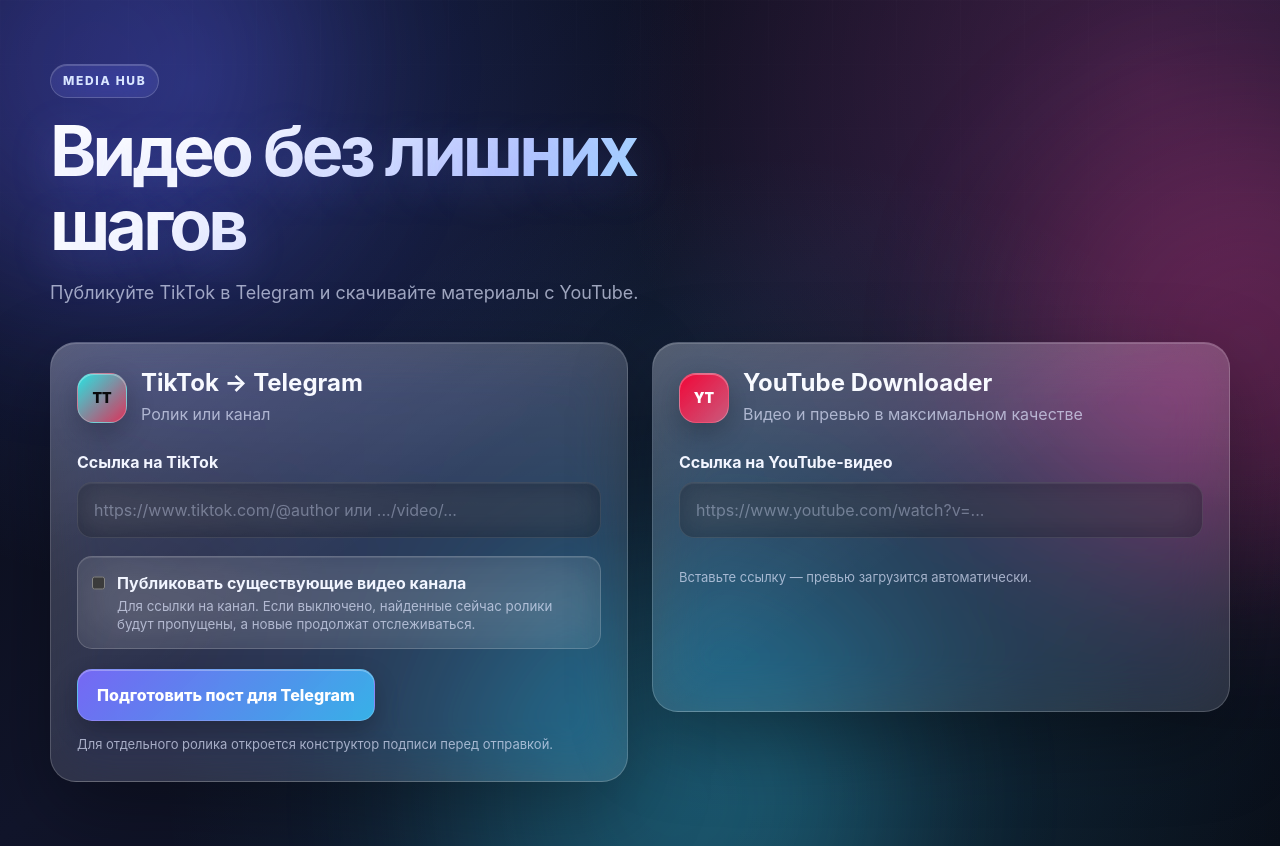
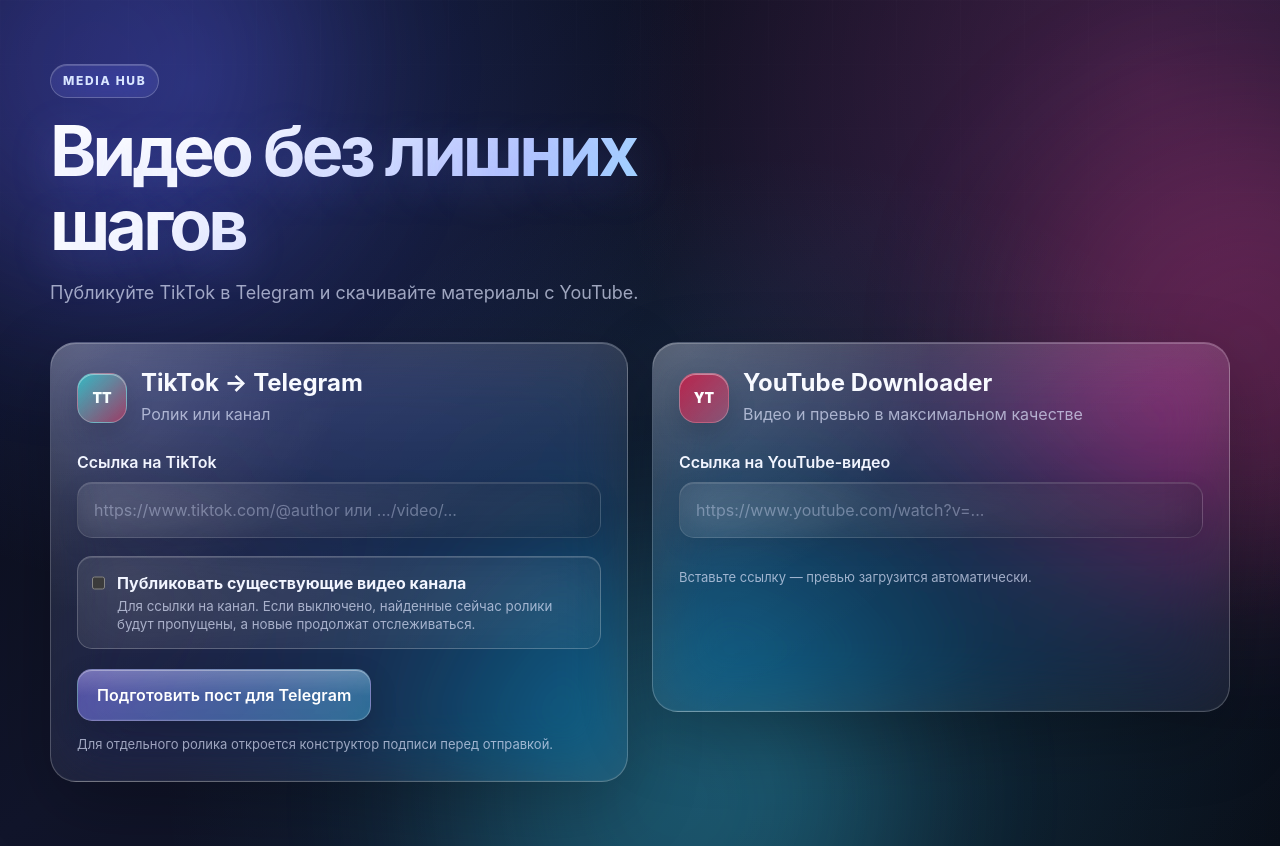
Before and after one commit to alexeygasenko/TktkToTg, a Python web app: template app/templates/index.html in a window 1280 px wide. Run offline with Jinja, Linux system fonts and the light colour scheme; the template is opened without the code that fills it, so the values that code supplies are empty.

Commit message:
Refine liquid glass styling

```diff
--- a/app/static/style.css
+++ b/app/static/style.css
@@ -1,16 +1,16 @@
 :root {
   color-scheme: dark;
   --bg: #080a14;
-  --glass: rgba(255, 255, 255, .09);
-  --glass-strong: rgba(255, 255, 255, .14);
-  --line: rgba(255, 255, 255, .18);
-  --line-soft: rgba(255, 255, 255, .1);
+  --glass: rgba(255, 255, 255, .045);
+  --glass-strong: rgba(255, 255, 255, .085);
+  --line: rgba(255, 255, 255, .22);
+  --line-soft: rgba(255, 255, 255, .13);
   --text: #f8faff;
   --muted: rgba(226, 232, 255, .68);
   --accent: #8b7cff;
   --accent-two: #4edcff;
   --accent-hover: #a59aff;
-  --shadow: 0 28px 80px rgba(0, 0, 0, .34);
+  --shadow: 0 24px 70px rgba(0, 0, 0, .25);
 }
 
 * { box-sizing: border-box; }
@@ -91,9 +91,12 @@
 
 .card, .caption-preview, .youtube-result, .check-row, video {
   border: 1px solid var(--line);
-  box-shadow: inset 0 1px rgba(255, 255, 255, .16), var(--shadow);
-  backdrop-filter: blur(28px) saturate(155%);
-  -webkit-backdrop-filter: blur(28px) saturate(155%);
+  box-shadow:
+    inset 0 1px rgba(255, 255, 255, .22),
+    inset 0 -1px rgba(255, 255, 255, .035),
+    var(--shadow);
+  backdrop-filter: blur(34px) saturate(175%);
+  -webkit-backdrop-filter: blur(34px) saturate(175%);
 }
 
 .card {
@@ -102,30 +105,31 @@
   padding: 26px;
   border-radius: 26px;
   background:
-    linear-gradient(145deg, rgba(255, 255, 255, .14), rgba(255, 255, 255, .045) 50%),
+    radial-gradient(circle at 5% 0%, rgba(255, 255, 255, .16), transparent 38%),
+    linear-gradient(145deg, rgba(255, 255, 255, .075), rgba(255, 255, 255, .018) 55%),
     var(--glass);
 }
 .card::before {
   content: "";
   position: absolute;
   inset: 0 0 auto;
-  height: 45%;
-  background: linear-gradient(180deg, rgba(255, 255, 255, .09), transparent);
+  height: 38%;
+  background: linear-gradient(180deg, rgba(255, 255, 255, .08), transparent);
   pointer-events: none;
 }
 .card > * { position: relative; }
 
-label { display: block; margin-bottom: 8px; color: #f2f5ff; font-weight: 700; }
+label { display: block; margin-bottom: 8px; color: #f2f5ff; font-weight: 600; }
 input, textarea {
   width: 100%;
   border: 1px solid var(--line-soft);
   border-radius: 15px;
-  background: rgba(5, 8, 20, .34);
-  box-shadow: inset 0 1px 1px rgba(255, 255, 255, .08);
+  background: linear-gradient(145deg, rgba(255, 255, 255, .055), rgba(5, 8, 20, .18));
+  box-shadow: inset 0 1px rgba(255, 255, 255, .11), 0 8px 24px rgba(0, 0, 0, .08);
   color: var(--text);
   font: inherit;
   outline: none;
-  backdrop-filter: blur(15px);
+  backdrop-filter: blur(22px) saturate(150%);
   transition: border-color .2s, box-shadow .2s, background .2s;
 }
 input { padding: 15px 16px; margin-bottom: 16px; }
@@ -133,8 +137,8 @@
 input::placeholder, textarea::placeholder { color: rgba(220, 228, 255, .38); }
 input:focus, textarea:focus {
   border-color: rgba(113, 217, 255, .72);
-  background: rgba(10, 14, 32, .5);
-  box-shadow: 0 0 0 4px rgba(78, 220, 255, .11), inset 0 1px rgba(255, 255, 255, .1);
+  background: linear-gradient(145deg, rgba(255, 255, 255, .085), rgba(8, 12, 30, .22));
+  box-shadow: 0 0 0 4px rgba(78, 220, 255, .09), inset 0 1px rgba(255, 255, 255, .16);
 }
 
 button, .button, .secondary {
@@ -143,20 +147,46 @@
   align-items: center;
   min-height: 48px;
   padding: 13px 19px;
-  border: 1px solid rgba(255, 255, 255, .18);
+  position: relative;
+  overflow: hidden;
+  border: 1px solid rgba(255, 255, 255, .26);
   border-radius: 15px;
-  box-shadow: inset 0 1px rgba(255, 255, 255, .3), 0 10px 25px rgba(0, 0, 0, .22);
+  box-shadow:
+    inset 0 1px rgba(255, 255, 255, .34),
+    inset 0 -1px rgba(255, 255, 255, .06),
+    0 10px 28px rgba(0, 0, 0, .15);
   color: white;
   font: inherit;
-  font-weight: 800;
+  font-weight: 600;
+  letter-spacing: .005em;
   text-decoration: none;
   cursor: pointer;
-  transition: transform .18s, box-shadow .18s, background .18s;
+  backdrop-filter: blur(24px) saturate(180%);
+  -webkit-backdrop-filter: blur(24px) saturate(180%);
+  transition: transform .18s, box-shadow .18s, background .18s, border-color .18s;
 }
-button, .button { background: linear-gradient(135deg, rgba(123, 107, 255, .94), rgba(58, 196, 255, .86)); }
-button:hover, .button:hover { transform: translateY(-2px); box-shadow: inset 0 1px rgba(255, 255, 255, .36), 0 15px 34px rgba(65, 160, 255, .27); }
-.secondary { background: rgba(255, 255, 255, .09); color: var(--text); }
-.secondary:hover { background: rgba(255, 255, 255, .15); transform: translateY(-2px); }
+button::before, .button::before, .secondary::before {
+  content: "";
+  position: absolute;
+  inset: 0 0 48%;
+  background: linear-gradient(180deg, rgba(255, 255, 255, .2), transparent);
+  pointer-events: none;
+}
+button, .button {
+  background:
+    linear-gradient(135deg, rgba(128, 112, 255, .48), rgba(63, 201, 255, .34)),
+    rgba(255, 255, 255, .055);
+}
+button:hover, .button:hover {
+  transform: translateY(-2px);
+  border-color: rgba(255, 255, 255, .38);
+  background:
+    linear-gradient(135deg, rgba(139, 124, 255, .58), rgba(74, 211, 255, .43)),
+    rgba(255, 255, 255, .07);
+  box-shadow: inset 0 1px rgba(255, 255, 255, .42), 0 15px 35px rgba(65, 160, 255, .2);
+}
+.secondary { background: rgba(255, 255, 255, .055); color: var(--text); }
+.secondary:hover { background: rgba(255, 255, 255, .11); border-color: rgba(255, 255, 255, .34); transform: translateY(-2px); }
 .hint { margin: 14px 0 0; font-size: 13px; }
 .error { margin-bottom: 20px; padding: 14px 16px; border: 1px solid rgba(255, 104, 140, .38); border-radius: 16px; background: rgba(116, 25, 55, .42); backdrop-filter: blur(20px); }
 
@@ -170,7 +200,7 @@
 .caption-builder label:not(:first-child) { margin-top: 10px; }
 .caption-builder textarea { min-height: 80px; }
 .caption-builder textarea[name="quote_text"] { min-height: 150px; }
-.caption-preview { margin-top: 20px; padding: 17px; border-radius: 17px; background: rgba(4, 8, 22, .3); }
+.caption-preview { margin-top: 20px; padding: 17px; border-radius: 17px; background: linear-gradient(145deg, rgba(255, 255, 255, .055), rgba(4, 8, 22, .15)); }
 .caption-preview > strong { display: block; margin-bottom: 12px; color: var(--muted); font-size: 12px; text-transform: uppercase; letter-spacing: .1em; }
 #caption-preview-content { display: grid; gap: 10px; white-space: pre-wrap; overflow-wrap: anywhere; }
 #caption-preview-content p, #caption-preview-content blockquote { margin: 0; }
@@ -190,23 +220,23 @@
   height: 50px;
   border: 1px solid rgba(255, 255, 255, .24);
   border-radius: 17px;
-  box-shadow: inset 0 1px rgba(255, 255, 255, .32), 0 10px 28px rgba(0, 0, 0, .24);
+  box-shadow: inset 0 1px rgba(255, 255, 255, .4), 0 10px 28px rgba(0, 0, 0, .16);
   font-size: 14px;
   font-weight: 900;
 }
-.tiktok-mark { background: linear-gradient(135deg, rgba(37, 244, 238, .9), rgba(254, 44, 85, .82)); color: #09090b; }
-.youtube-mark { background: linear-gradient(135deg, rgba(255, 0, 51, .92), rgba(255, 92, 130, .72)); color: white; }
+.tiktok-mark { background: linear-gradient(135deg, rgba(37, 244, 238, .62), rgba(254, 44, 85, .48)); color: #f7ffff; }
+.youtube-mark { background: linear-gradient(135deg, rgba(255, 0, 51, .6), rgba(255, 92, 130, .38)); color: white; }
 .check-row {
   display: flex;
   gap: 12px;
   margin: 2px 0 20px;
   padding: 14px;
   border-radius: 15px;
-  background: rgba(255, 255, 255, .055);
-  box-shadow: inset 0 1px rgba(255, 255, 255, .1);
+  background: linear-gradient(145deg, rgba(255, 255, 255, .065), rgba(255, 255, 255, .02));
+  box-shadow: inset 0 1px rgba(255, 255, 255, .14);
   cursor: pointer;
 }
-.check-row:hover { background: rgba(255, 255, 255, .085); }
+.check-row:hover { background: linear-gradient(145deg, rgba(255, 255, 255, .1), rgba(255, 255, 255, .035)); }
 .check-row input {
   width: 18px;
   height: 18px;
@@ -218,7 +248,7 @@
 }
 .check-row span { display: grid; gap: 3px; }
 .check-row small { color: var(--muted); font-weight: 400; line-height: 1.35; }
-.youtube-result { margin-top: 18px; overflow: hidden; border-radius: 19px; background: rgba(5, 8, 20, .38); }
+.youtube-result { margin-top: 18px; overflow: hidden; border-radius: 19px; background: linear-gradient(145deg, rgba(255, 255, 255, .055), rgba(5, 8, 20, .16)); }
 .youtube-result img { display: block; width: 100%; aspect-ratio: 16 / 9; object-fit: cover; }
 .youtube-meta { padding: 18px; }
 .youtube-meta h3 { font-size: 18px; }
```
